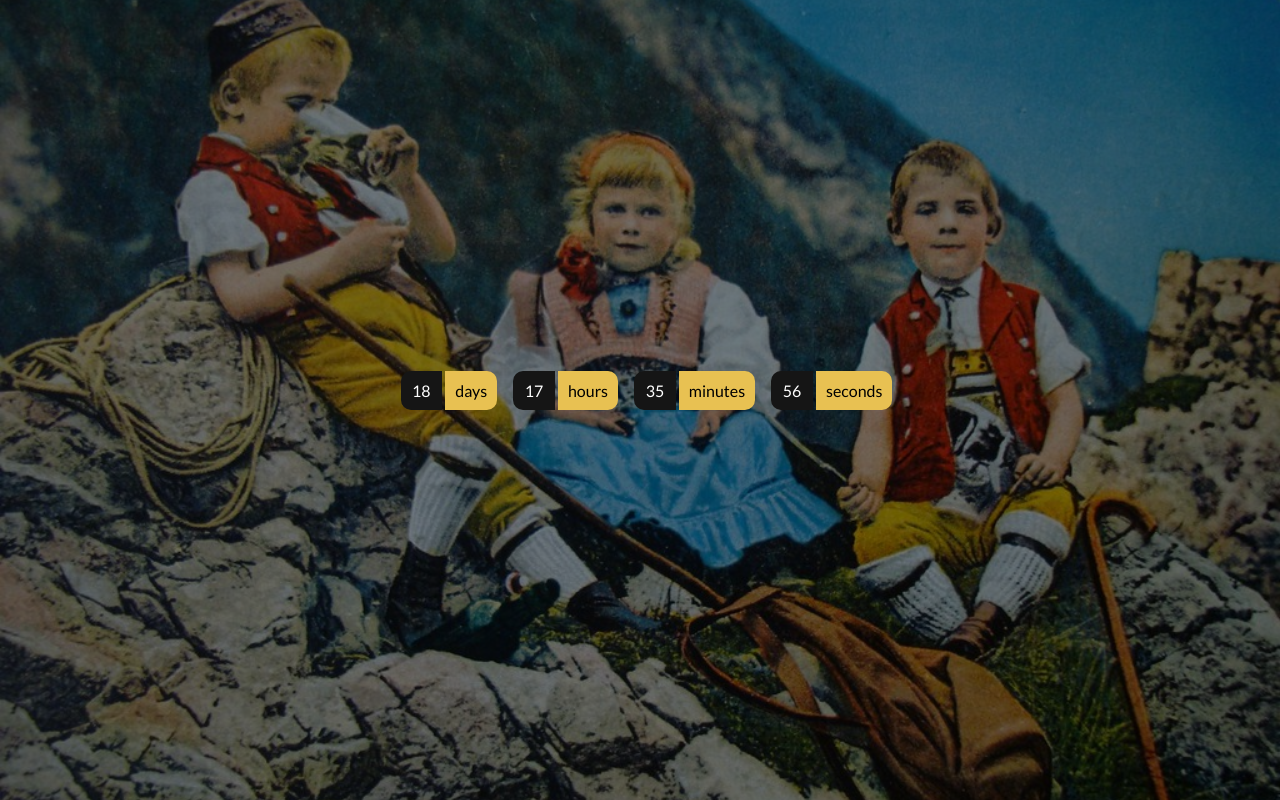
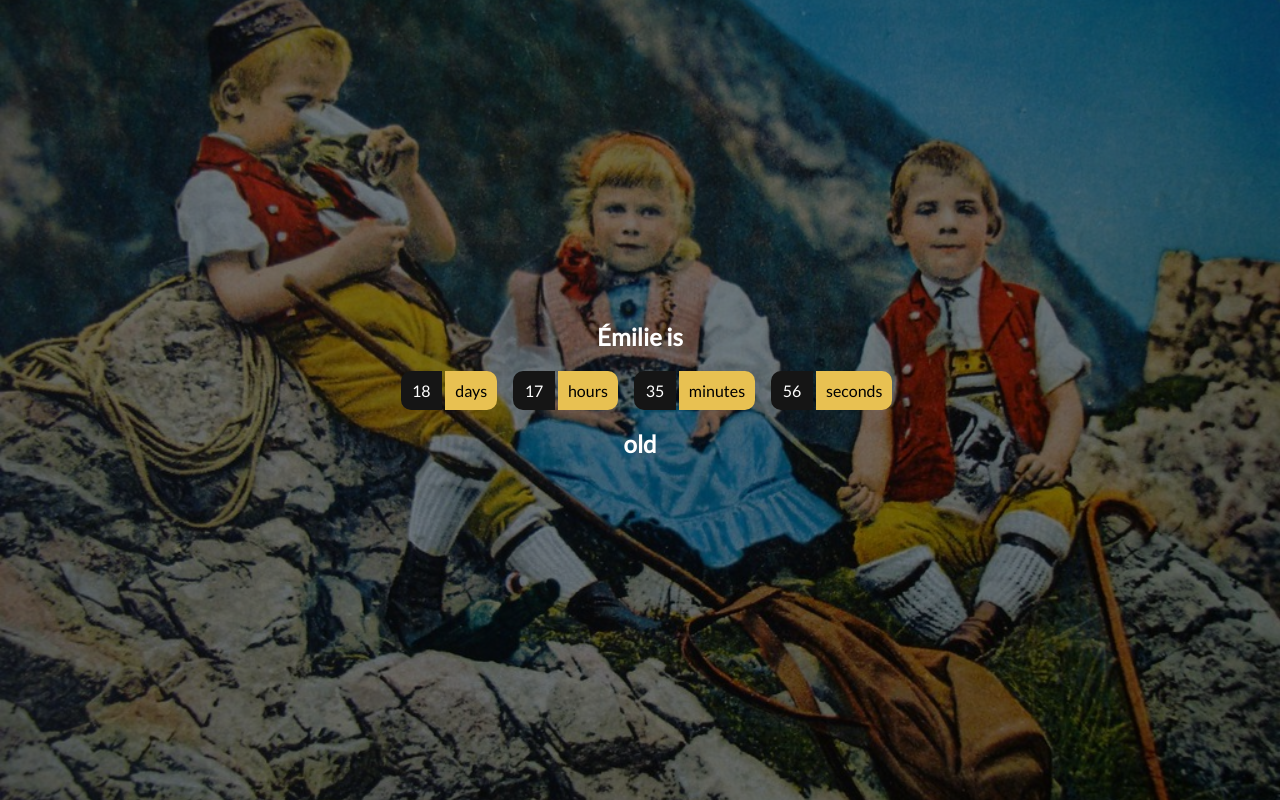
Before and after one commit to RyanJTalbot/ryanjt-dev, a plain HTML site: page SwissBaby/index.html in a window 1280 px wide. Drawn offline with Linux system fonts and the light colour scheme.

Commit message:
Update index.html

```diff
--- a/SwissBaby/index.html
+++ b/SwissBaby/index.html
@@ -8,6 +8,7 @@
     <title>Baby Countdown</title>
   </head>
   <body>
+    <H2>Émilie is </h2>
     <div class="countup" id="countup1">
       <span class="timeel days">00</span>
       <span class="timeel timeRefDays">days</span>
@@ -17,6 +18,7 @@
       <span class="timeel timeRefMinutes">minutes</span>
       <span class="timeel seconds">00</span>
       <span class="timeel timeRefSeconds">seconds</span>
+      <h2>old </h2>
     </div>
 <!--     <div id="year" class="year"></div>
 
@@ -52,12 +54,12 @@
       </div>
     </div> -->
 
-    <img
+<!--     <img
       src="./img/spinner.gif"
       alt="Loading..."
       id="loading"
       class="loading"
-    />
+    /> -->
 
     <script src="script.js"></script>
   </body>
```
